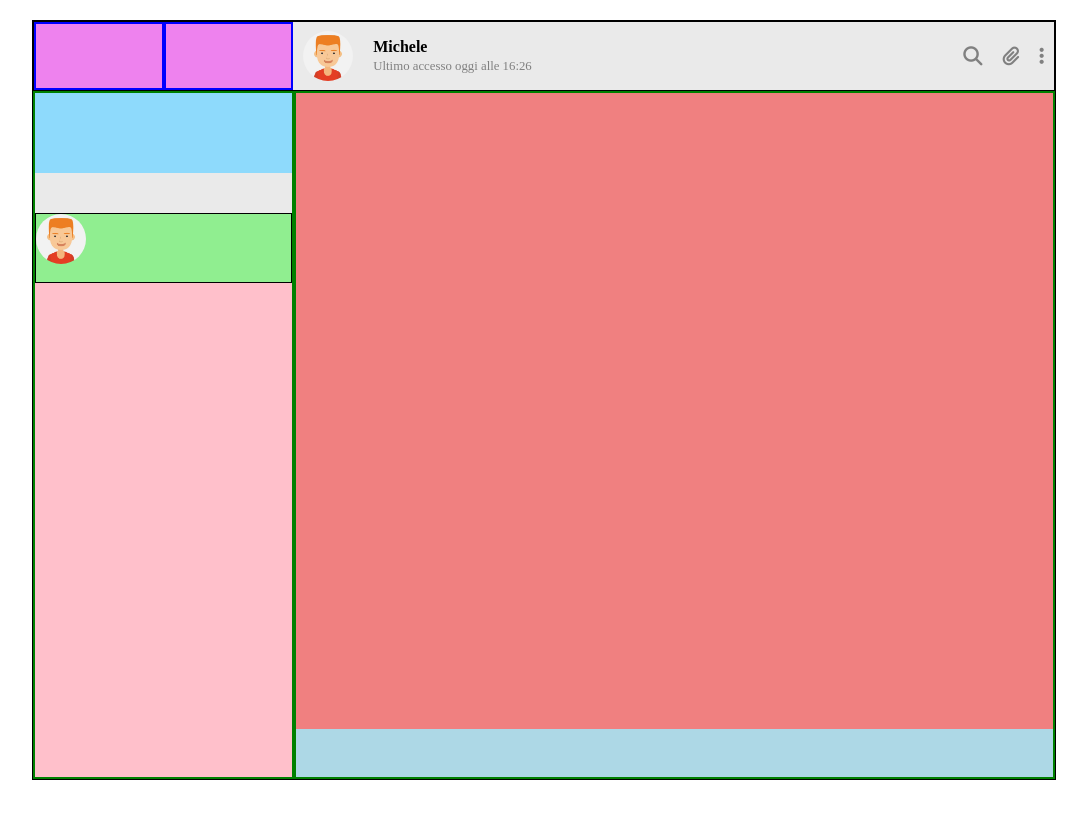
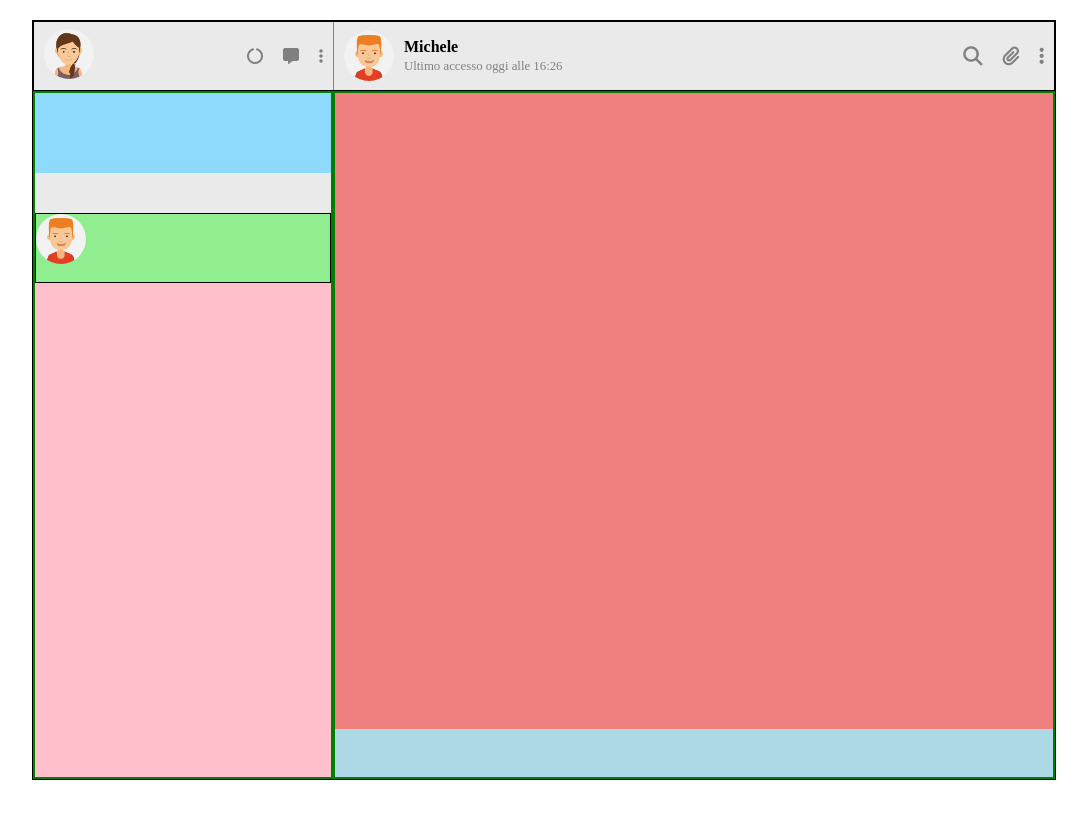
Before and after one commit to LucaElisio/html-css-boolzapp, a plain HTML site: page index.html in a window 1280 px wide. Shown: the whole page, without its empty margins (96-1183 px from the left). Drawn offline with Linux system fonts and the light colour scheme.

Commit message:
feat: header profile details

```diff
--- a/css/style.css
+++ b/css/style.css
@@ -43,6 +43,10 @@ ul{
 
 .align-ctr{
     align-items: center;
+}
+
+.justy-ctr{
+    justify-content: center ;
 }
 
 .gap{
@@ -110,9 +114,10 @@ body{
 }
 
 .header-profile{
+    border-right: 1px solid grey;
     /* debug */
     width: var(--profile-section-width);
-    background-color: violet;
+    /* background-color: violet; */
 }
 
 .header-chat{
@@ -123,7 +128,13 @@ body{
 .profile-icons,
 .profile-img {
     /* debug */
-    border: 2px solid blue;
+    /* border: 2px solid blue; */
+}
+
+.profile-icons ul{
+    line-height: 70px;
+    gap: 20px;
+    color: grey;
 }
 
 .picture img{
@@ -149,20 +160,19 @@ body{
 /* Tablet */
 @media screen and (min-width: 768px) {
 
+    :root{
+        --profile-section-width: 70px;
+    }
+
     /* Header Chat Section (Right) */
 
     .header-chat-icons{
         display: block;
     }
 
-    .header-chat-user{
-        width: 50%;
-    }
-
     /* Header Profile Section (Left) */
     .header-profile{
         display: flex;
-        --profile-section-width: 70px;
     }
 
 }
@@ -170,20 +180,24 @@ body{
 /* Desktop */
 @media screen and (min-width: 1024px) {
 
+    :root{
+        --profile-section-width: 300px;
+    }
+
     /* Header Chat Section (Right) */
 
     /* Header Profile Section (Left) */
-    .header-profile{
-        --profile-section-width: 350px;
+    .profile-icons{
+        display: block;
+        padding-right: 10px;
     }
 
-    .profile-img{
-        width: 50%;
+    .profile-img {
+        justify-content: start;
+        padding-left: 10px;
     }
 
-    .profile-icons{
-        display: block;
-    }
+
 
 }
 
@@ -254,17 +268,12 @@ body{
 
     .main-profile{
         display: block;
-        --profile-section-width: 70px;
     }
 
 }
 
 /* Desktop */
 @media screen and (min-width: 1024px) {
-
-    .main-profile{
-        --profile-section-width: 350px;
-    }
 
     .alerts{
         display: block;
@@ -274,10 +283,6 @@ body{
         display: block;
     }
 
-    .picture{
-        width: 20%;
-    }
-
     .details{
         display: block;
         width: 80%;
--- a/index.html
+++ b/index.html
@@ -23,17 +23,23 @@
         <header class="header w-100 flex">
 
             <!-- Header Profile Section (Left) -->
-            <div class="header-profile none">
+            <div class="header-profile space-btw none">
 
                 <!-- Header Profile Image -->
-                <div class="profile-img w-100">
-
+                <div class="profile-img w-100 flex align-ctr justy-ctr space-btw">
+                    <figure class="picture">
+                        <img src="img/avatar_io.jpg" alt="">
+                    </figure>
                 </div>
                 <!-- /Header Profile Image -->
 
                 <!-- Header Profile Icons -->
-                <div class="profile-icons w-50 none">
-
+                <div class="profile-icons none">
+                    <ul class="flex">
+                        <li><i class="fa-solid fa-circle-notch"></i></li>
+                        <li><i class="fa-solid fa-message"></i></li>
+                        <li><i class="fa-solid fa-ellipsis-vertical"></i></li>
+                    </ul>
                 </div>
                 <!-- /Header Profile Icons -->
 
@@ -41,7 +47,7 @@
             <!-- /Header Profile Section (Left) -->
 
             <!-- Header Chat Section (Right) -->
-            <div class="header-chat 100 flex">
+            <div class="header-chat w-100 flex space-btw">
 
                 <!-- Header Chat User -->
                 <div class="header-chat-user w-100 h-100 flex align-ctr gap">
@@ -58,7 +64,7 @@
                 <!-- /Header Chat User -->
 
                 <!-- Header Chat Icons -->
-                <div class="header-chat-icons w-50 none">
+                <div class="header-chat-icons none">
                     <ul class="flex">
                         <li><i class="fa-solid fa-magnifying-glass"></i></li>
                         <li><i class="fa-solid fa-paperclip"></i></li>
```
